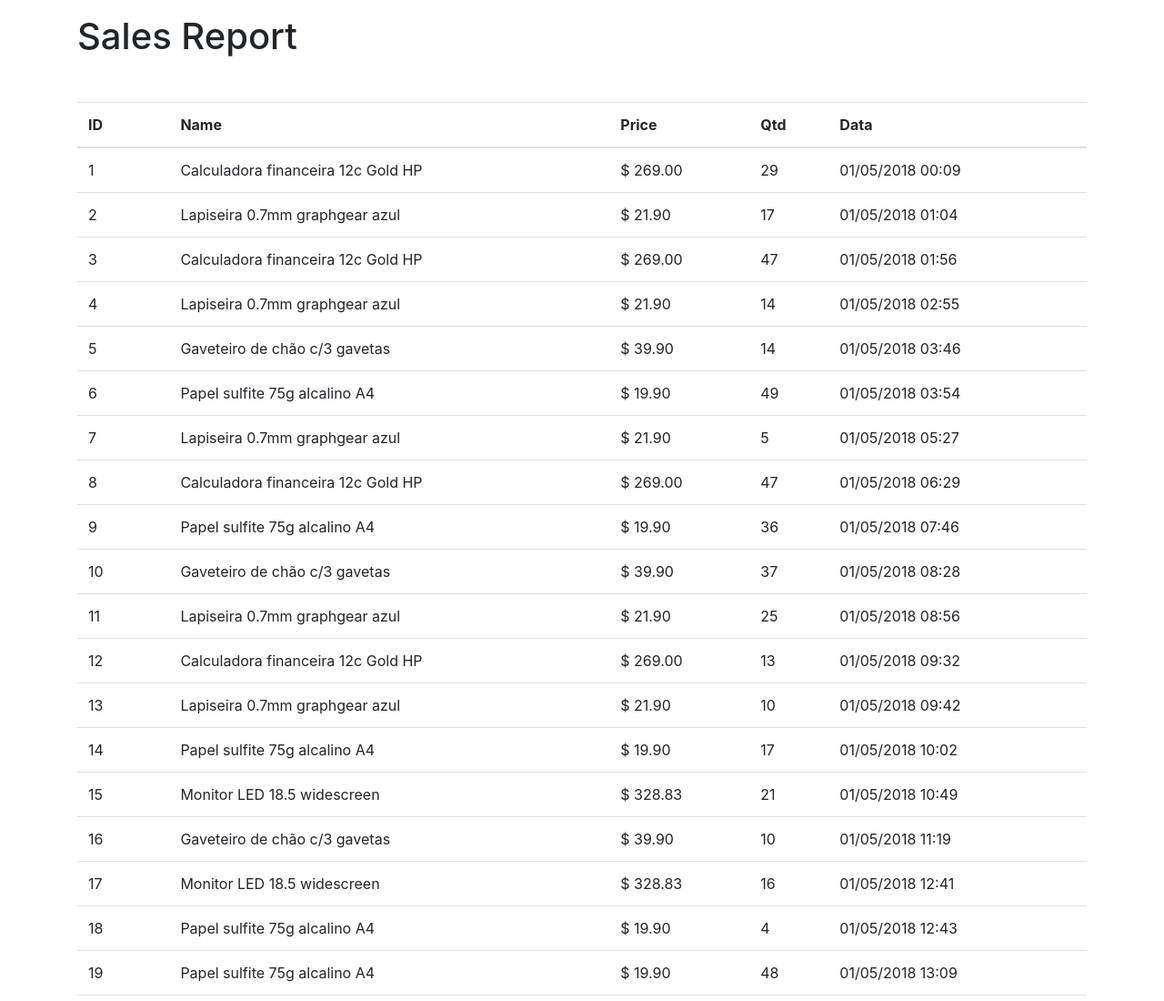
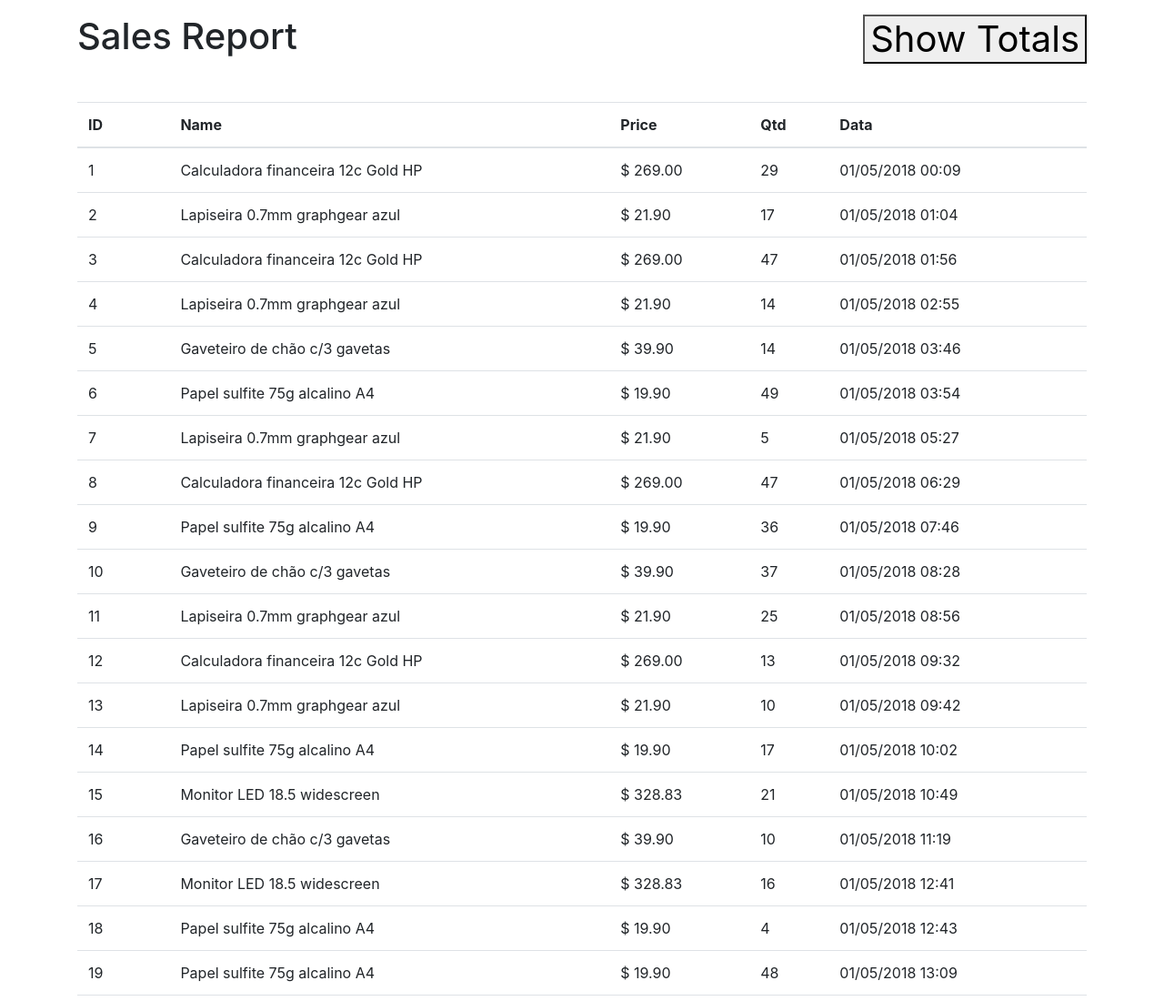
Before and after one commit to brenomachadodomonte/vue_sales_report, a website: page index.html in a window 1280 px wide. Shown: the top 1100 px of the page at 91% size. Drawn offline with Linux system fonts and the light colour scheme.

Commit message:
Creating button to switch tables(List and Totals)

```diff
--- a/index.html
+++ b/index.html
@@ -11,7 +11,7 @@
 <body>
     <div id="app">
         <div class="container">
-            <h1 class="mt-3">{{ title }}</h1>
+            <h1 class="mt-3">{{ title }} <button @click="showTotal = !showTotal" class="float-right">{{ buttonText }}</button></h1>
             <table class="mt-5 table" v-if="!showTotal">
                 <thead>
                 <tr>
@@ -91,6 +91,9 @@
 
                     return Object.values(salesByProduct);
                 },
+                buttonText(){
+                    return this.showTotal ? 'List Sales' : 'Show Totals'
+                }
             },
             methods: {
                 getSales(){
```
